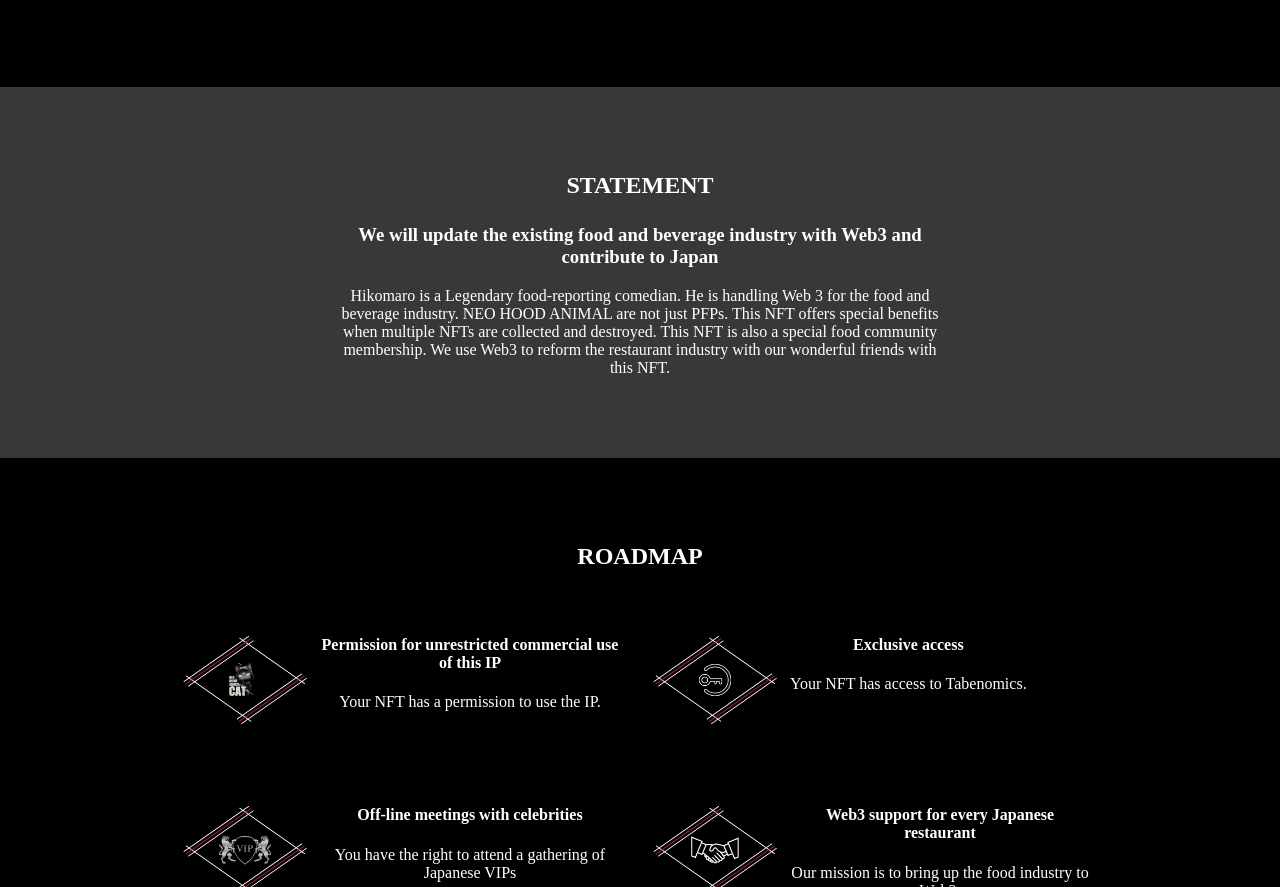
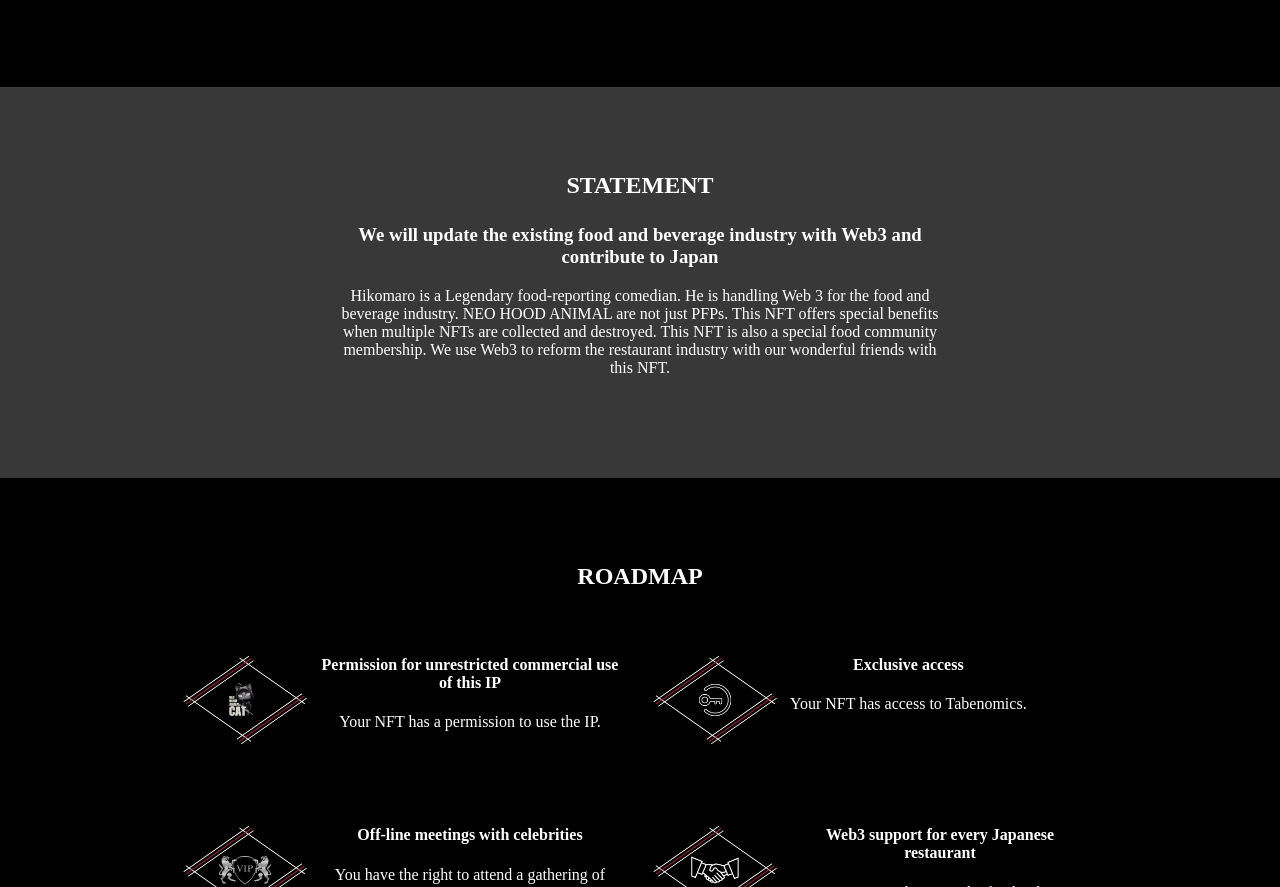
Before and after one commit to kentnaoki/neohoodanimal, a React (Create React App) app: page / in a window 1280 px wide. Shown: the part 1353-2240 px from the top of the page. Built offline with nearby package versions, Linux system fonts and the light colour scheme; a web font is replaced by a local one.

Commit message:
saved file

```diff
--- a/src/components/Statement.jsx
+++ b/src/components/Statement.jsx
@@ -3,7 +3,7 @@ import styled from "styled-components";
 const StatementStyle = styled.div`
   background-color: #383838;
   padding-top: 85px;
-  padding-bottom: 65px;
+  padding-bottom: 85px;
   .statement-content {
     max-width: 600px;
     margin: 0 auto;
```
